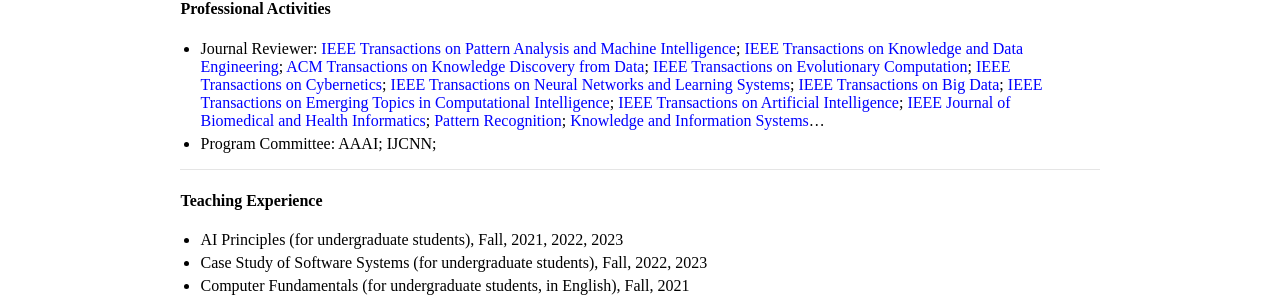
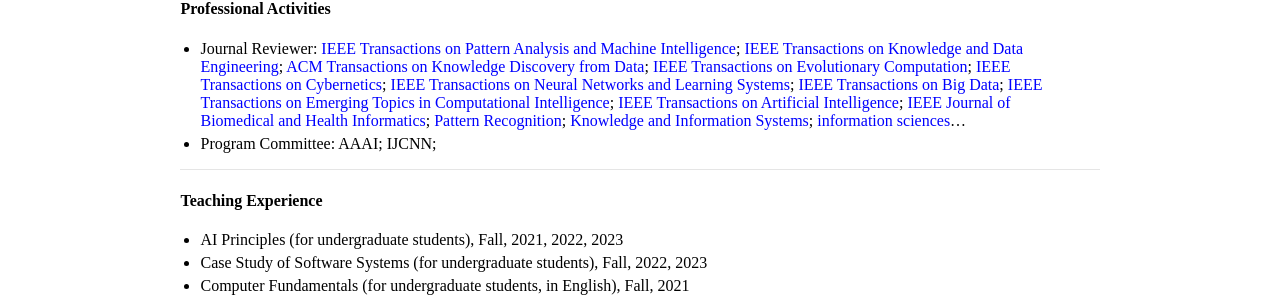
Before and after one commit to jiazhang-ml/jiazhang-ml.github.io, a Jekyll site: the page built from index.md, in a window 1280 px wide. Shown: the part 1026-1330 px from the top of the page. Built offline with Jekyll 4.4.1, drawn with Linux system fonts in a browser that asks for light colours.

Commit message:
Update index.md

```diff
--- a/index.md
+++ b/index.md
@@ -39,7 +39,7 @@ layout: default
 
 #### Professional Activities
 
-* Journal Reviewer: [IEEE Transactions on Pattern Analysis and Machine Intelligence](https://mc.manuscriptcentral.com/tpami-cs); [IEEE Transactions on Knowledge and Data Engineering](https://mc.manuscriptcentral.com/tkde-cs); [ACM Transactions on Knowledge Discovery from Data](https://mc.manuscriptcentral.com/tkdd); [IEEE Transactions on Evolutionary Computation](https://mc.manuscriptcentral.com/tevc-ieee); [IEEE Transactions on Cybernetics](https://mc.manuscriptcentral.com/cyb-ieee); [IEEE Transactions on Neural Networks and Learning Systems](https://mc.manuscriptcentral.com/tnnls); [IEEE Transactions on Big Data](https://mc.manuscriptcentral.com/tbd-cs); [IEEE Transactions on Emerging Topics in Computational Intelligence](https://mc.manuscriptcentral.com/tetci-ieee); [IEEE Transactions on Artificial Intelligence](https://mc.manuscriptcentral.com/tai-ieee); [IEEE Journal of Biomedical and Health Informatics](https://mc.manuscriptcentral.com/jbhi-embs); [Pattern Recognition](https://www.journals.elsevier.com/pattern-recognition/); [Knowledge and Information Systems](https://www.springer.com/journal/10115)...
+* Journal Reviewer: [IEEE Transactions on Pattern Analysis and Machine Intelligence](https://mc.manuscriptcentral.com/tpami-cs); [IEEE Transactions on Knowledge and Data Engineering](https://mc.manuscriptcentral.com/tkde-cs); [ACM Transactions on Knowledge Discovery from Data](https://mc.manuscriptcentral.com/tkdd); [IEEE Transactions on Evolutionary Computation](https://mc.manuscriptcentral.com/tevc-ieee); [IEEE Transactions on Cybernetics](https://mc.manuscriptcentral.com/cyb-ieee); [IEEE Transactions on Neural Networks and Learning Systems](https://mc.manuscriptcentral.com/tnnls); [IEEE Transactions on Big Data](https://mc.manuscriptcentral.com/tbd-cs); [IEEE Transactions on Emerging Topics in Computational Intelligence](https://mc.manuscriptcentral.com/tetci-ieee); [IEEE Transactions on Artificial Intelligence](https://mc.manuscriptcentral.com/tai-ieee); [IEEE Journal of Biomedical and Health Informatics](https://mc.manuscriptcentral.com/jbhi-embs); [Pattern Recognition](https://www.journals.elsevier.com/pattern-recognition/); [Knowledge and Information Systems](https://www.springer.com/journal/10115); [information sciences](https://www.sciencedirect.com/journal/information-sciences)...
 * Program Committee: AAAI; IJCNN;
 
 ---
```
